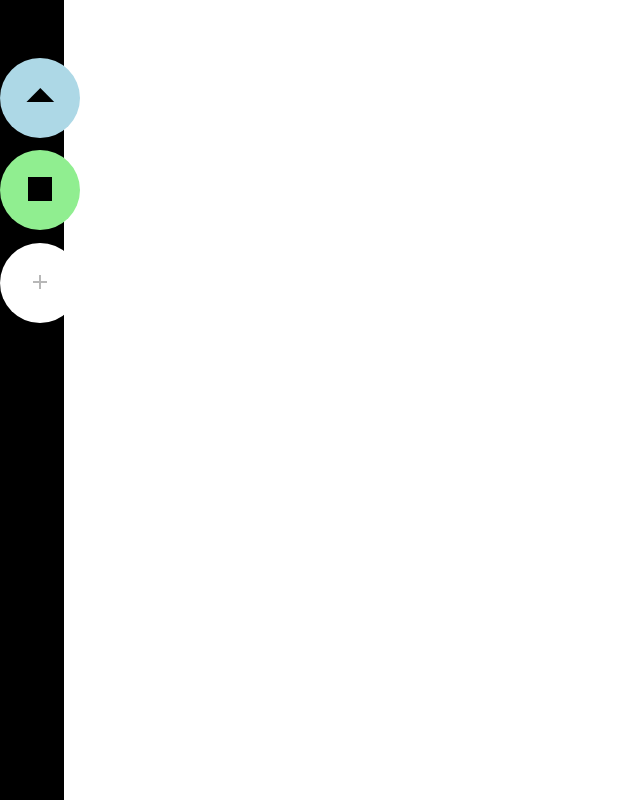
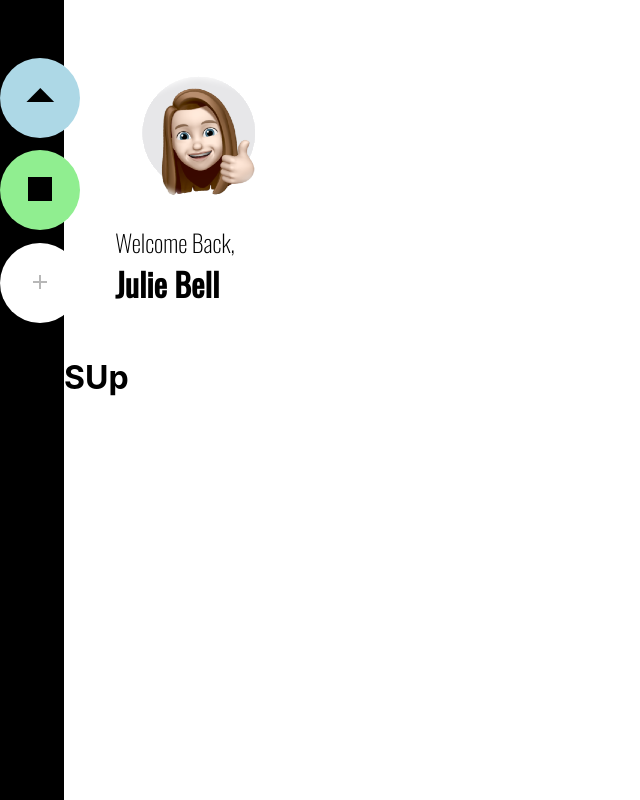
Before and after one commit to akshatsinghania/frontend-internship, a React (Create React App) app in the folder fintech-dashboard/: page / in a window 1280 px wide. Shown: the whole page, without its empty margins (0-640 px from the left). Built offline with nearby package versions, Linux system fonts and the light colour scheme.

Commit message:
added navbar

```diff
--- a/fintech-dashboard/src/App.js
+++ b/fintech-dashboard/src/App.js
@@ -1,10 +1,10 @@
 import React from 'react';
-import Sidebar from './Components/Sidebar/Sidebar';
+import Home from './Pages/Home/Home';
 
 const App = () => {
 	return (
 		<div>
-			<Sidebar />
+			<Home />
 		</div>
 	);
 };
--- /dev/null
+++ b/fintech-dashboard/src/Components/Navbar/Navbar.css
@@ -0,0 +1,11 @@
+.navbar {
+	margin: 1%;
+	margin-left: 5%;
+	display: flex;
+	flex-direction: column;
+	width: 20%;
+}
+.navbar .welcomeBack {
+	margin: 20% !important;
+	width: 100%;
+}
--- /dev/null
+++ b/fintech-dashboard/src/Components/Navbar/Navbar.js
@@ -0,0 +1,15 @@
+import React from 'react';
+import './Navbar.css';
+import WelcomeBack from './components/WelcomeBack/WelcomeBack';
+import ProfilePicture from '../../Assets/Images/ProfilePicture.png';
+
+const Navbar = () => {
+	return (
+		<div className='navbar'>
+			<WelcomeBack name={'Julie Bell'} profilePicture={ProfilePicture} />
+			<h1>SUp</h1>
+		</div>
+	);
+};
+
+export default Navbar;
--- /dev/null
+++ b/fintech-dashboard/src/Components/Navbar/components/WelcomeBack/WelcomeBack.css
@@ -0,0 +1,10 @@
+@import url('https://fonts.googleapis.com/css2?family=Oswald:wght@200;400&display=swap');
+.welcomeBack {
+	font-family: 'Oswald', sans-serif;
+}
+.welcomeBack__text-light {
+	font-weight: 100;
+}
+.welcomeBack__text-heavy {
+	font-weight: 800;
+}
--- /dev/null
+++ b/fintech-dashboard/src/Components/Navbar/components/WelcomeBack/WelcomeBack.js
@@ -0,0 +1,14 @@
+import React from 'react';
+import './WelcomeBack.css';
+
+const WelcomeBack = ({ profilePicture, name }) => {
+	return (
+		<div className='welcomeBack'>
+			<img src={profilePicture} />
+			<h2 className='welcomeBack__text-light'>Welcome Back,</h2>
+			<h1 className='welcomeBack__text-heavy'>{name}</h1>
+		</div>
+	);
+};
+
+export default WelcomeBack;
--- /dev/null
+++ b/fintech-dashboard/src/Pages/Home/Home.css
@@ -0,0 +1,3 @@
+.home {
+	display: flex;
+}
--- /dev/null
+++ b/fintech-dashboard/src/Pages/Home/Home.js
@@ -0,0 +1,15 @@
+import React from 'react';
+import Sidebar from '../../Components/Sidebar/Sidebar';
+import Navbar from '../../Components/Navbar/Navbar';
+import './Home.css';
+
+const Home = () => {
+	return (
+		<div className='home'>
+			<Sidebar />
+			<Navbar />
+		</div>
+	);
+};
+
+export default Home;
--- a/fintech-dashboard/src/index.css
+++ b/fintech-dashboard/src/index.css
@@ -1,13 +1,11 @@
+* {
+	margin: 0;
+	padding: 0;
+}
 body {
-  margin: 0;
-  font-family: -apple-system, BlinkMacSystemFont, 'Segoe UI', 'Roboto', 'Oxygen',
-    'Ubuntu', 'Cantarell', 'Fira Sans', 'Droid Sans', 'Helvetica Neue',
-    sans-serif;
-  -webkit-font-smoothing: antialiased;
-  -moz-osx-font-smoothing: grayscale;
+	font-family: -apple-system, BlinkMacSystemFont, 'Segoe UI', 'Roboto', 'Oxygen',
+		'Ubuntu', 'Cantarell', 'Fira Sans', 'Droid Sans', 'Helvetica Neue',
+		sans-serif;
+	-webkit-font-smoothing: antialiased;
+	-moz-osx-font-smoothing: grayscale;
 }
-
-code {
-  font-family: source-code-pro, Menlo, Monaco, Consolas, 'Courier New',
-    monospace;
-}
```
Also changed, not shown: fintech-dashboard/src/Assets/Images/ProfilePicture.png (added).
